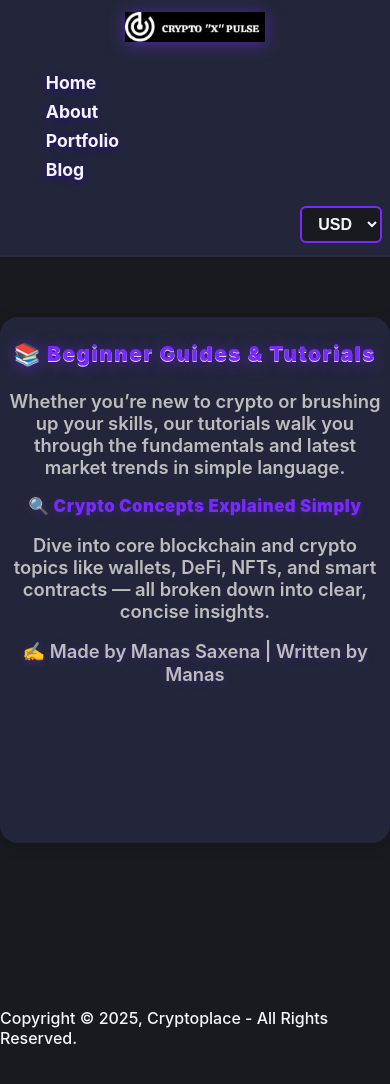
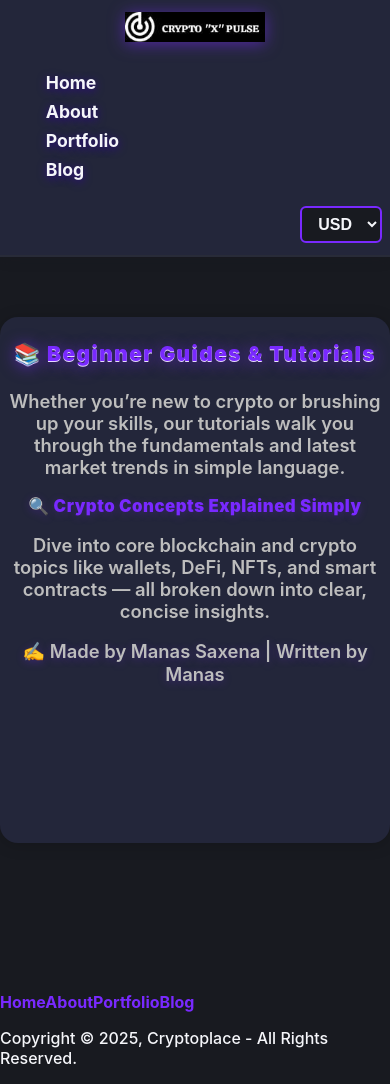
Before and after one commit to ManasSaxena14/React-SEM-2-PROJECT, a React (Vite) app: page /blog in a window 390 px wide. Built offline with nearby package versions, Linux system fonts and the light colour scheme; no server answers; the HTML template or start-up script is replaced by a standard one.

Commit message:
feat: Redesign Footer for modern, consistent look with Navbar; add links and responsive layout

```diff
--- a/src/App.css
+++ b/src/App.css
@@ -40,6 +40,61 @@
   z-index: 10;
 }
 
+.footer-content {
+  display: flex;
+  flex-direction: row;
+  align-items: center;
+  justify-content: space-between;
+  max-width: 1200px;
+  margin: 0 auto;
+  padding: 0 2vw;
+}
+.footer-logo {
+  width: 48px;
+  height: 48px;
+  margin-right: 18px;
+  filter: drop-shadow(0 2px 8px #7929ff88);
+}
+.footer-links {
+  display: flex;
+  gap: 32px;
+  align-items: center;
+}
+.footer-links a {
+  font-size: 1.1rem;
+  font-weight: 700;
+  color: var(--text);
+  padding: 7px 18px;
+  border-radius: 8px;
+  transition: background 0.2s, color 0.2s;
+  text-shadow: 0 2px 8px #3203a0cc;
+  text-decoration: none;
+}
+.footer-links a:hover, .footer-links a.active {
+  background: var(--primary-dark);
+  color: var(--accent);
+}
+.footer-copy {
+  color: var(--text-muted);
+  font-size: 1.05rem;
+  font-weight: 600;
+  text-align: right;
+  flex: 1;
+}
+@media (max-width: 900px) {
+  .footer-content {
+    flex-direction: column;
+    gap: 10px;
+    padding: 0 1vw;
+  }
+  .footer-links {
+    gap: 16px;
+  }
+  .footer-copy {
+    text-align: center;
+    font-size: 0.98rem;
+  }
+}
 @media (max-width: 600px) {
   #root {
     padding: 0 0.5vw;
@@ -48,4 +103,20 @@
     font-size: 0.95rem;
     padding: 18px 0 10px 0;
   }
+  .footer-content {
+    flex-direction: column;
+    gap: 8px;
+    padding: 0 0.5vw;
+  }
+  .footer-links {
+    flex-direction: column;
+    gap: 8px;
+    width: 100%;
+    align-items: flex-start;
+  }
+  .footer-copy {
+    width: 100%;
+    text-align: center;
+    font-size: 0.92rem;
+  }
 }
--- a/src/components/Footer/Footer.jsx
+++ b/src/components/Footer/Footer.jsx
@@ -1,10 +1,23 @@
 import React from 'react';
+import { Link } from 'react-router-dom';
+// import logo from '../../assets/logo.png'; // Uncomment if you want to use the logo
 
 const Footer = () => {
   return (
     <footer className="footer">
       <div className="footer-gradient-bar"></div>
-      <p>Copyright © 2025, Cryptoplace - All Rights Reserved.</p>
+      <div className="footer-content">
+        {/* <img src={logo} alt="logo" className="footer-logo" /> */}
+        <div className="footer-links">
+          <Link to="/">Home</Link>
+          <Link to="/about">About</Link>
+          <Link to="/portfolio">Portfolio</Link>
+          <Link to="/blog">Blog</Link>
+        </div>
+        <div className="footer-copy">
+          <p>Copyright © 2025, Cryptoplace - All Rights Reserved.</p>
+        </div>
+      </div>
     </footer>
   );
 };
```
